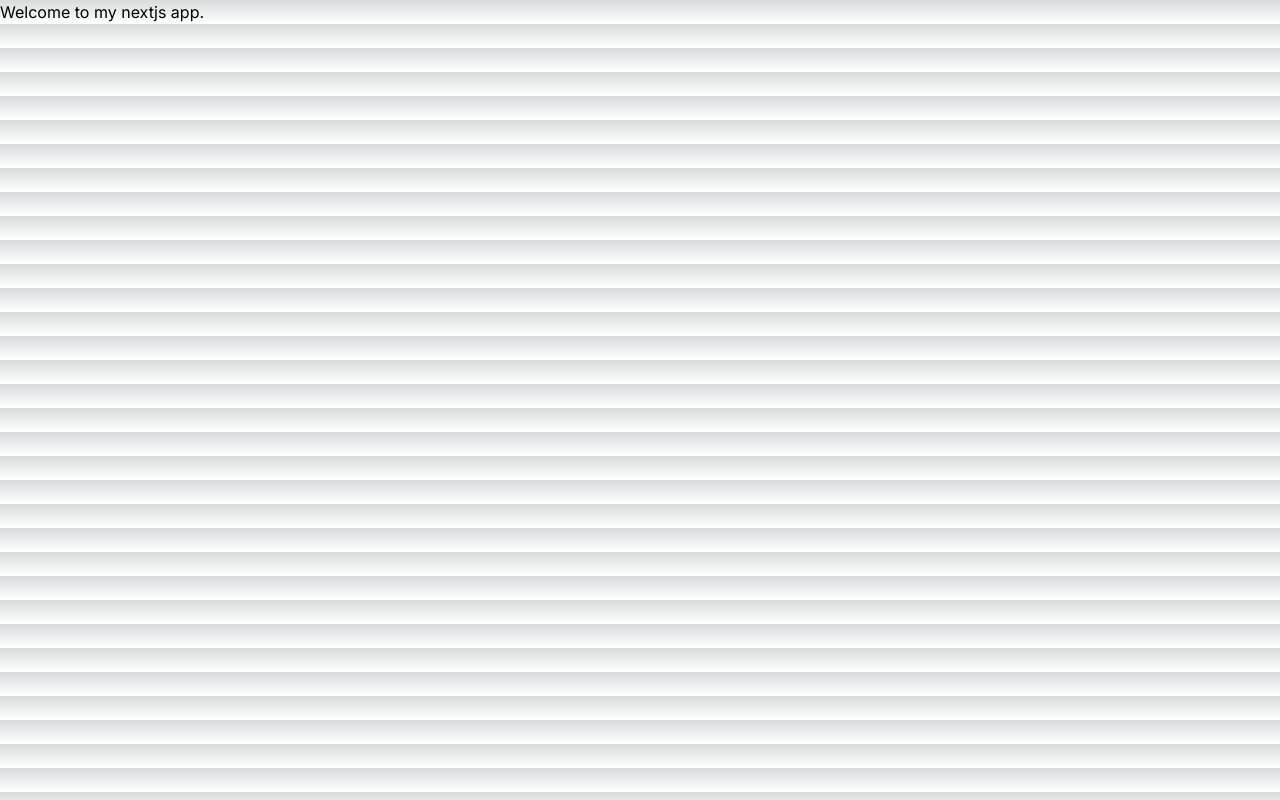
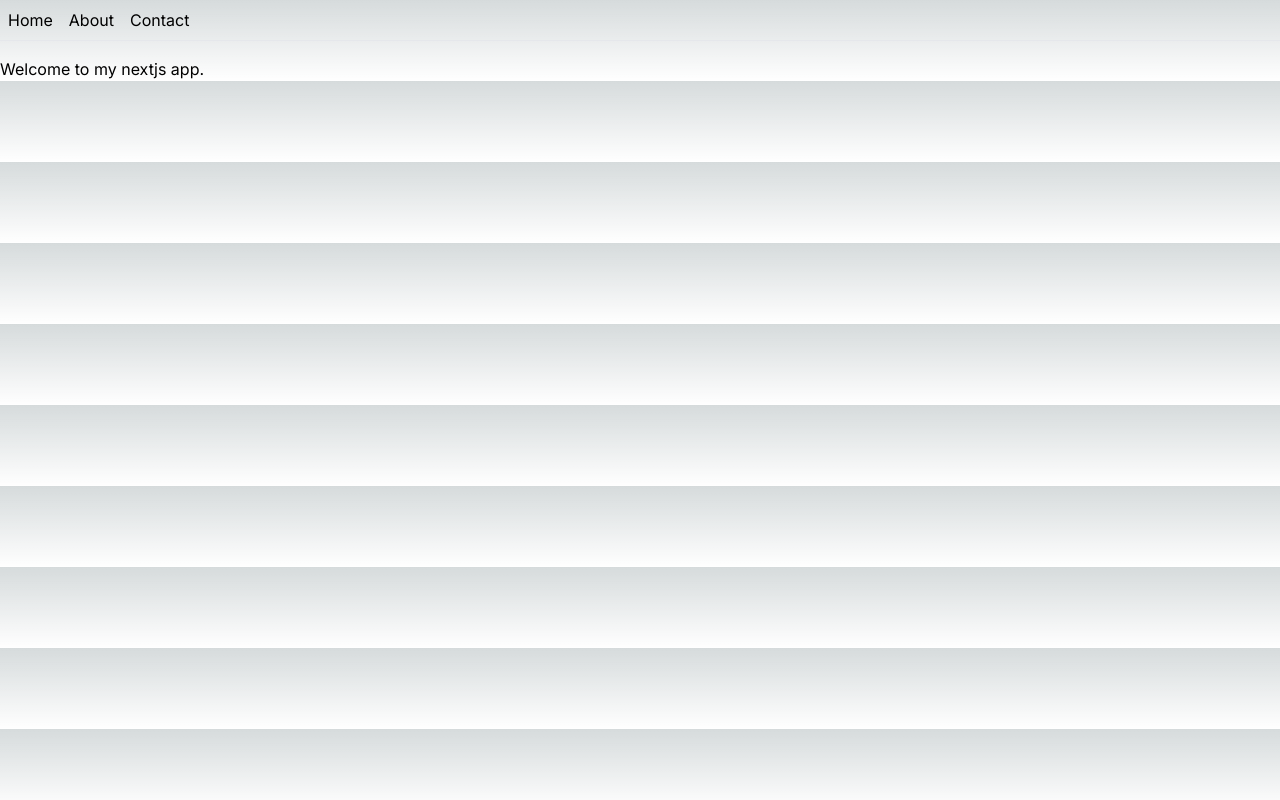
Before and after one commit to Fahimmuntasir1/nextJS_mistry, a Next.js app: page / in a window 1280 px wide. Built offline with nearby package versions, Linux system fonts and the light colour scheme.

Commit message:
navigation added

```diff
--- a/app/layout.js
+++ b/app/layout.js
@@ -1,5 +1,6 @@
 import { Inter } from "next/font/google";
 import "./globals.css";
+import Link from "next/link";
 
 const inter = Inter({ subsets: ["latin"] });
 
@@ -11,7 +12,16 @@ export const metadata = {
 export default function RootLayout({ children }) {
   return (
     <html lang="en">
-      <body className={inter.className}>{children}</body>
+      <body className={inter.className}>
+        <nav className="mb-4">
+          <ul className="flex gap-4 m-2">
+            <li><Link href='/'>Home</Link></li>
+            <li><Link href='/about'>About</Link></li>
+            <li><Link href='/contact'>Contact</Link></li>
+          </ul>
+          <hr />
+        </nav>
+        {children}</body>
     </html>
   );
 }
```
Also changed, not shown: app/about/page.js (renamed from app/about/about.js), app/contact/page.js (renamed from app/contact/contact.js).
